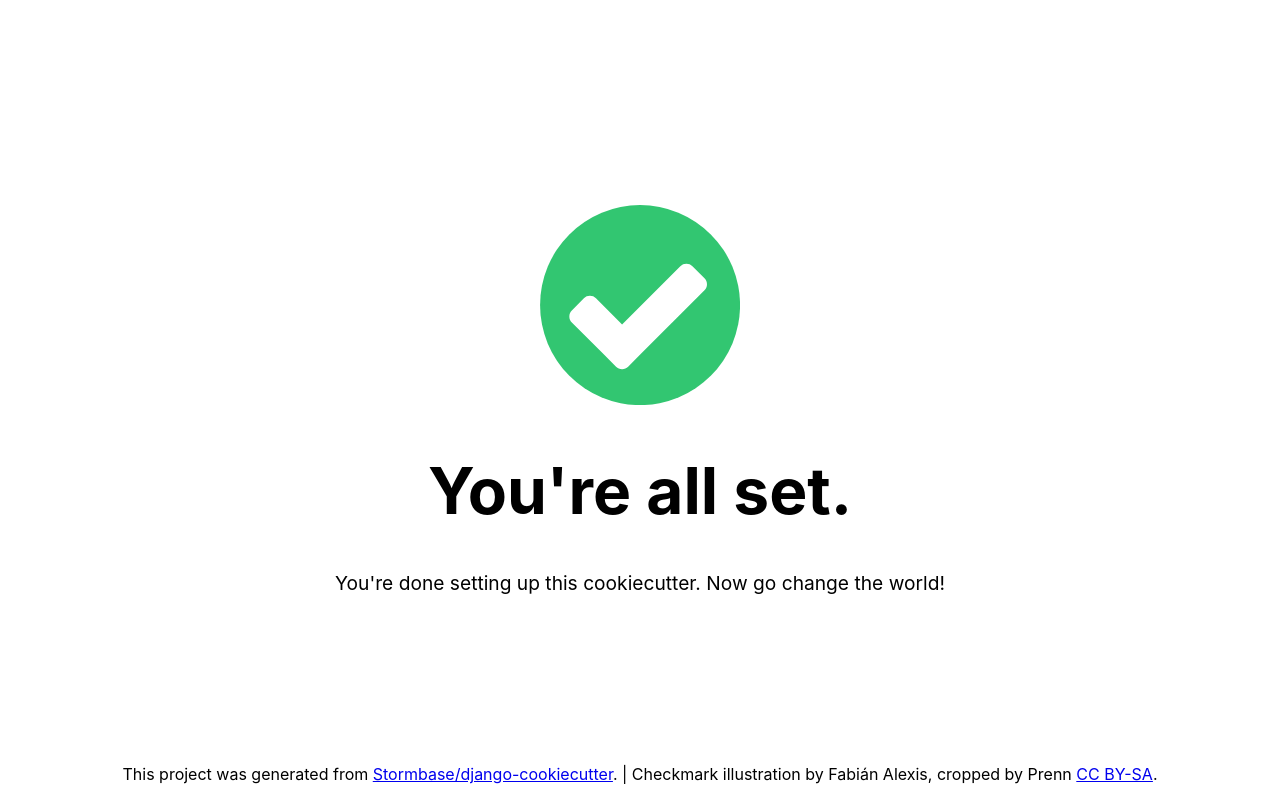
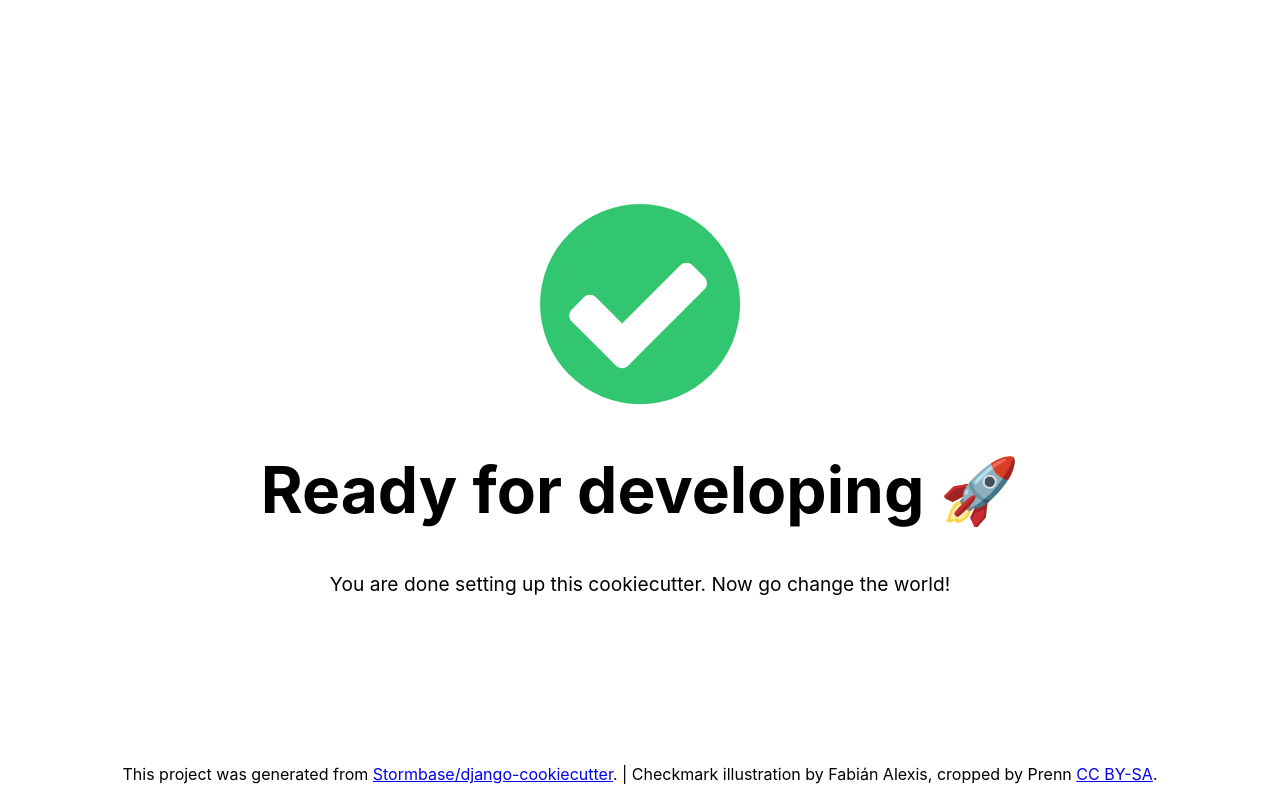
Before and after one commit to Stormbase/django-cookiecutter, a Django app: template {{cookiecutter.project_slug}}/{{cookiecutter.project_slug}}/templates/hello/hello.html in a window 1280 px wide. Run offline with Django 3.2, Linux system fonts and the light colour scheme; the template is opened without the code that fills it, so the values that code supplies are empty.

Commit message:
Update hello.html template

```diff
--- a/{{cookiecutter.project_slug}}/{{cookiecutter.project_slug}}/templates/hello/hello.html
+++ b/{{cookiecutter.project_slug}}/{{cookiecutter.project_slug}}/templates/hello/hello.html
@@ -44,8 +44,8 @@
       <!-- Attribution: Fabián Alexis, cropped by Prenn [CC BY-SA (https://creativecommons.org/licenses/by-sa/3.0)]-->
       <svg width="200" height="200" xmlns="http://www.w3.org/2000/svg" viewBox="3 3 16 16"><defs><linearGradient gradientUnits="userSpaceOnUse" y2="-2.623" x2="0" y1="986.67" id="0"><stop stop-color="#ffce3b"/><stop offset="1" stop-color="#ffd762"/></linearGradient><linearGradient y2="-2.623" x2="0" y1="986.67" gradientUnits="userSpaceOnUse"><stop stop-color="#ffce3b"/><stop offset="1" stop-color="#fef4ab"/></linearGradient></defs><g transform="matrix(1.99997 0 0 1.99997-10.994-2071.68)" fill="#da4453"><rect y="1037.36" x="7" height="8" width="8" fill="#32c671" rx="4"/><path d="m123.86 12.966l-11.08-11.08c-1.52-1.521-3.368-2.281-5.54-2.281-2.173 0-4.02.76-5.541 2.281l-53.45 53.53-23.953-24.04c-1.521-1.521-3.368-2.281-5.54-2.281-2.173 0-4.02.76-5.541 2.281l-11.08 11.08c-1.521 1.521-2.281 3.368-2.281 5.541 0 2.172.76 4.02 2.281 5.54l29.493 29.493 11.08 11.08c1.52 1.521 3.367 2.281 5.54 2.281 2.172 0 4.02-.761 5.54-2.281l11.08-11.08 58.986-58.986c1.52-1.521 2.281-3.368 2.281-5.541.0001-2.172-.761-4.02-2.281-5.54" fill="#fff" transform="matrix(.0436 0 0 .0436 8.177 1039.72)" stroke="none" stroke-width="9.512"/></g></svg>
     </div>
-    <h1>You're all set.</h1>
-    <p>You're done setting up this cookiecutter. Now go change the world!</p>
+    <h1>Ready for developing 🚀</h1>
+    <p>You are done setting up this cookiecutter. Now go change the world!</p>
 
     <footer>
       This project was generated from <a href="https://github.com/Stormbase/django-cookiecutter/">Stormbase/django-cookiecutter</a>. |
```
